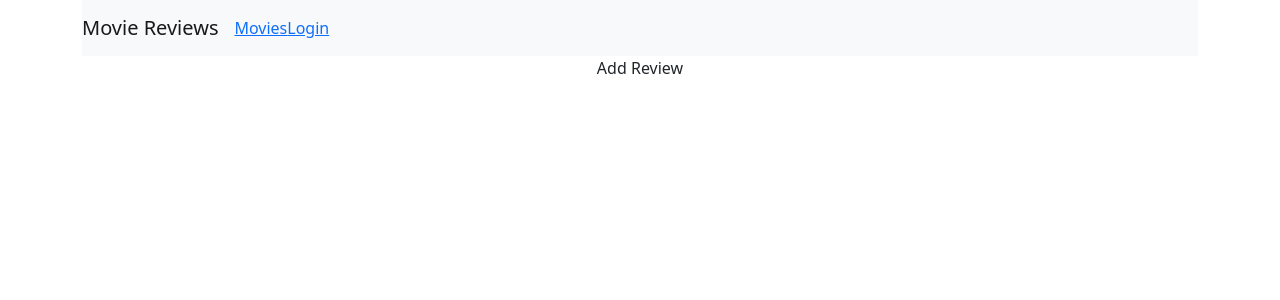
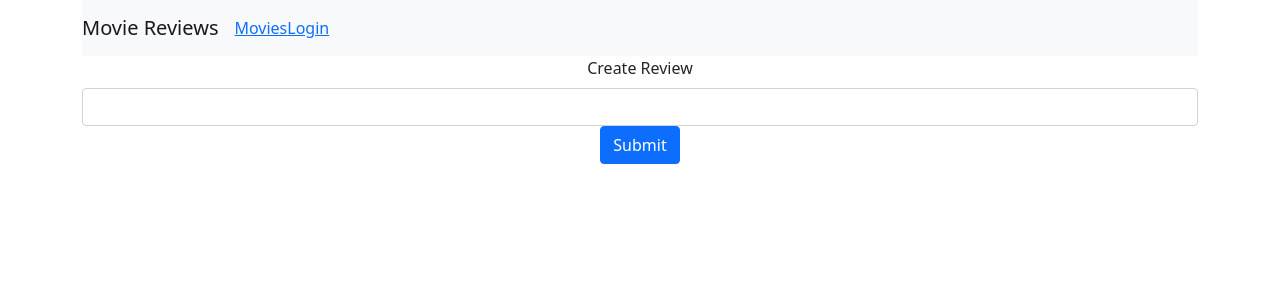
Before and after one commit to Mickey374/movie-reviews, a React (Create React App) app in the folder frontend/: page /movies/1/review in a window 1280 px wide. Shown: the top 300 px of the page. Built offline with nearby package versions, Linux system fonts and the light colour scheme.

Commit message:
Implemented the state for Adding Review

```diff
--- a/frontend/src/components/add-review.js
+++ b/frontend/src/components/add-review.js
@@ -1,12 +1,62 @@
-import React from "react";
+import React, {useState} from "react";
+import MovieDataService from '../services/movies'
+import {Link} from 'react-router-dom'
+import {Form, Button} from 'react-bootstrap'
 
-function AddReview() {
+const AddReview = props =>{
+    let editing = false
+    let initialReviewState = ""
+
+    const [review, setReview] = useState(initialReviewState)
+    const [submitted, setSubmitted] = useState(false)
+
+    const onChangeReview = e =>{
+        const review = e.target.value
+        setReview(review)
+    }
+
+    const saveReview = () =>{
+        var data = {
+            review: review,
+            name: props.user.name,
+            user_id: props.user.id,
+            movie_id: props.match.params.id
+        }
+
+        MovieDataService.createReview(data)
+        .then(response =>{
+            setSubmitted(true)
+        } )
+        .catch(e=>{
+            console.log(e);
+        })
+    }
+
     return (
-        <div className="App">
-            Add Review
+        <div>
+            {submitted ?(
+                <div>
+                    <h4>Review submitted successfully</h4>
+                    <Link to={"/movies/"+props.match.params.id}>
+                        Back to Movie
+                    </Link>
+                </div>
+            ):(
+                <Form>
+                    <Form.Group>
+                        <Form.Label>{editing? "Edit ": "Create "}Review</Form.Label>
+                        <Form.Control
+                            type="text"
+                            required
+                            value = {review}
+                            onChange={onChangeReview}
+                        />
+                    </Form.Group>
+                    <Button variant="primary" onClick={saveReview}>Submit</Button>
+                </Form>
+            )}
         </div>
     );
 }
 
-
 export default AddReview;
```
